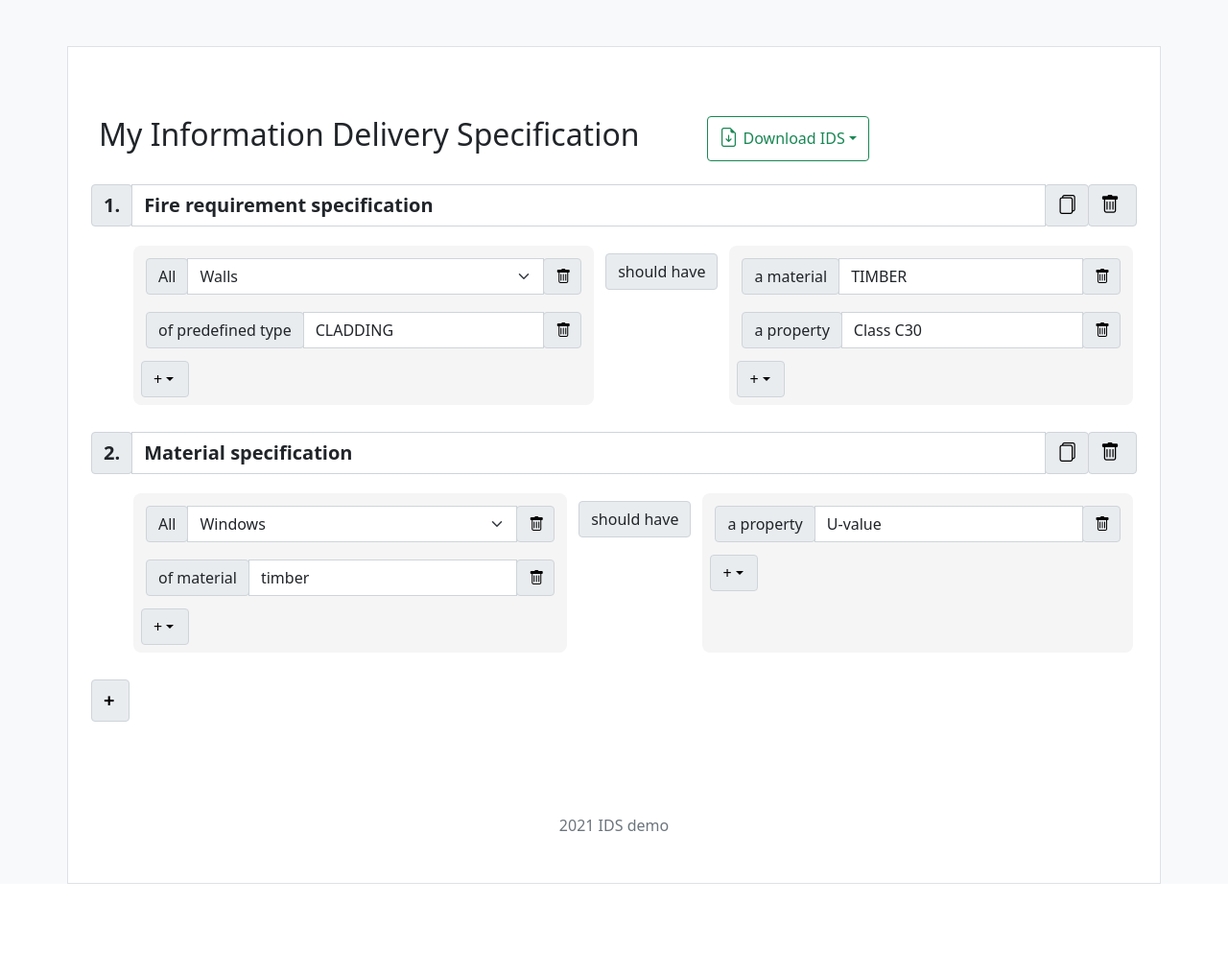
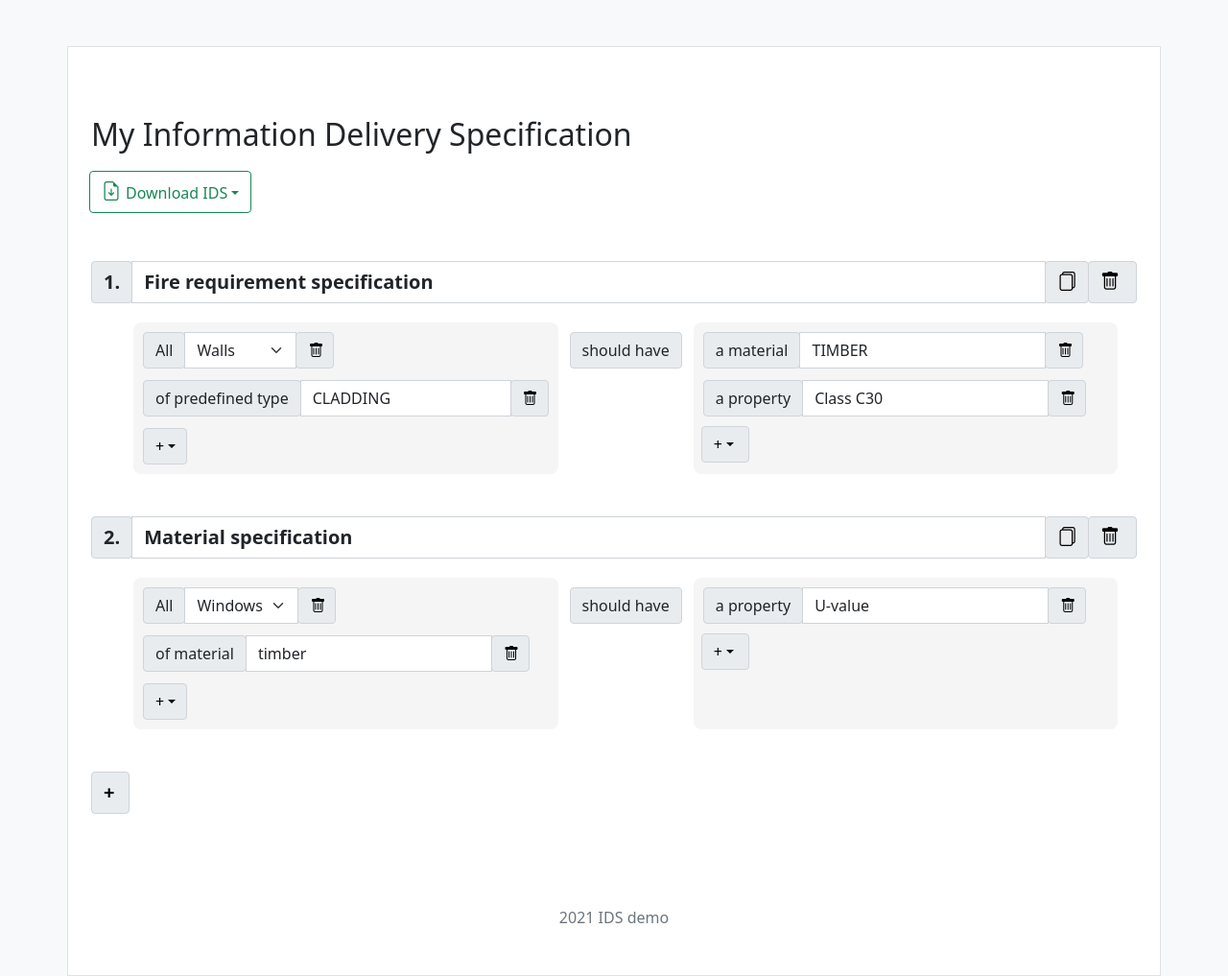
Before and after one commit to atomczak/IDS-web-app, a Flask app: page /create in a window 1280 px wide. Shown: the part 78-1095 px from the top of the page at 96% size. Before the commit the page ends 999 px from the top, so only its background shows below. Run offline with Flask 2, Linux system fonts and the light colour scheme.

Commit message:
align columns

```diff
--- a/static/css/custom_styles.css
+++ b/static/css/custom_styles.css
@@ -15,12 +15,12 @@
 }
 
 .ids-group{
-    width: auto;
+    /* width: auto; */
     background:whitesmoke;
     padding: 8px;
     border-radius: 8px;
     margin: 4px;
-    flex:auto;
+    /* flex:auto; */
 }
 
 .ids-heading{
@@ -30,8 +30,9 @@
 
 .ids-req{
     /* background:magenta ; */
-    padding: 5px;
+    padding: 2px;
     border-radius: 4px;
+    width: fit-content;
 }
 
 .ids-btn{
--- a/templates/create.html
+++ b/templates/create.html
@@ -6,26 +6,38 @@
 
 </br>
 <br>
-<div class="container" style="display: flex; width:auto">
-    <h2 style="padding-right: 70px;">My Information Delivery Specification</h2>
 
-    <a href="#" class="dropdown-toggle btn btn-outline-success" data-bs-toggle="dropdown"><i class="bi bi-file-earmark-arrow-down nav-ico
+
+<form>
+
+    <div class="row mb-3" style="display: flex; width:auto">
+        <!-- TODO this should be a form text field -->
+        <h2 class="col-10">My Information Delivery Specification</h2>
+
+        <a href="#" class="dropdown-toggle btn btn-outline-success col-2" style="height:fit-content; width: auto;
+        margin: 10px;" data-bs-toggle="dropdown"><i class="bi bi-file-earmark-arrow-down nav-ico
             "></i>Download IDS</a>
-    <ul class="dropdown-menu text-small shadow" aria-labelledby="dropdownNavLink">
+        <ul class="dropdown-menu text-small shadow" style="width:fit-content" aria-labelledby="dropdownNavLink">
             <li><a class="dropdown-item" href="#" aria-current="page">Download IDS.xml</a></li>
             <li><a class="dropdown-item disabled" href="#" aria-current="page">Download .DOC</a></li>
             <li><a class="dropdown-item disabled" href="#" aria-current="page">Download .PDF</a></li>
         </ul>
+
     </div>
 
+</form>
 </br>
+
+<!-- TODO form should be one for all, currently small forms for each specifications. -->
 
 {% if ids|length < 1 %} <h4>There are no specifications. Create one below!</h4>
 
     {% else %}
     {% for spec in ids %}
 
-    <div class="input-group mb-3">
+    <form>
+
+        <div class="form-row input-group mb-3">
             <div class="input-group-prepend">
                 <span class="input-group-text ids-heading">{{ spec.id }}.</span>
             </div>
@@ -40,9 +52,9 @@
             </div>
         </div>
 
-    <form>
-        <div class="form-row ids-row">
-            <div class="ids-group">
+        <div class="form-row ids-row row mb-3">
+
+            <div class="ids-group col-5">
 
                 <!-- TODO add for loop to handle both applicability and requirements (currently repeated code.). -->
 
@@ -50,7 +62,7 @@
 
                 <!-- TODO add 'and'/'of' except for first element. -->
 
-                <div class="input-group mb-2 mr-sm-2 ids-req" style="width:auto;">
+                <div class="input-group mb-2 mr-sm-2 ids-req">
                     <div class="input-group-prepend">
                         <div class="input-group-text">{{ appl.pre }}</div>
                     </div>
@@ -86,7 +98,7 @@
 
                 {% endfor %}
 
-                <div class="input-group-prepend dropdown" style="width:50px">
+                <div class="input-group-prepend dropdown ids-req" style="width:50px">
                     <a href="#" class="dropdown-toggle input-group-text" data-bs-toggle="dropdown"
                         style="color: black; text-decoration: none;">+</a>
                     <ul class="dropdown-menu text-small shadow" aria-labelledby="dropdownNavLink">
@@ -105,7 +117,8 @@
 
             </div>
 
-            <div class="ids-group" style="background: white; padding-left: 4px; padding-right: 4px; flex:none">
+            <div class="ids-group col-1"
+                style="width:fit-content; background: white; padding-left: 4px; padding-right: 4px; padding-top: 10px; flex:none">
                 <div class="input-group mb-2 mr-sm-2">
                     <div class="input-group-prepend">
                         <div class="input-group-text">should have</div>
@@ -113,13 +126,13 @@
                 </div>
             </div>
 
-            <div class="ids-group">
+            <div class="ids-group col-5">
 
                 {% for req in spec.requirements %}
 
                 <!-- TODO add 'and' except for first element. -->
 
-                <div class="input-group mb-2 mr-sm-2 ids-req" style="width:auto;">
+                <div class="input-group mb-2 mr-sm-2 ids-req">
                     <div class="input-group-prepend">
                         <div class="input-group-text">{{ req.pre }}</div>
                     </div>
```
Lines whose indentation alone changed are shown as unchanged.
